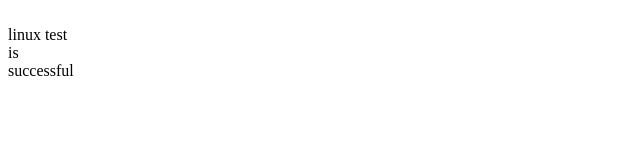
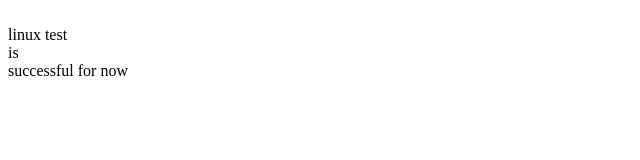
Before and after one commit to nekoslayer/linuxtest, a plain HTML site: page index.html in a window 1280 px wide. Shown: the full height of the page, 0-640 px from the left. Drawn offline with Linux system fonts and the light colour scheme.

Commit message:
Automatic save commit initiated at Mon Aug 29 01:10:22 AM EDT 2022

```diff
--- a/index.html
+++ b/index.html
@@ -3,6 +3,6 @@
  <meta name="description" content="keys goes here">
  <meta name="keywords" content="keying">
  </head>
- <body> <br>linux test<br>is<br>successful<br>
+ <body> <br>linux test<br>is<br>successful for now<br>
  </body>
  </html>
```
